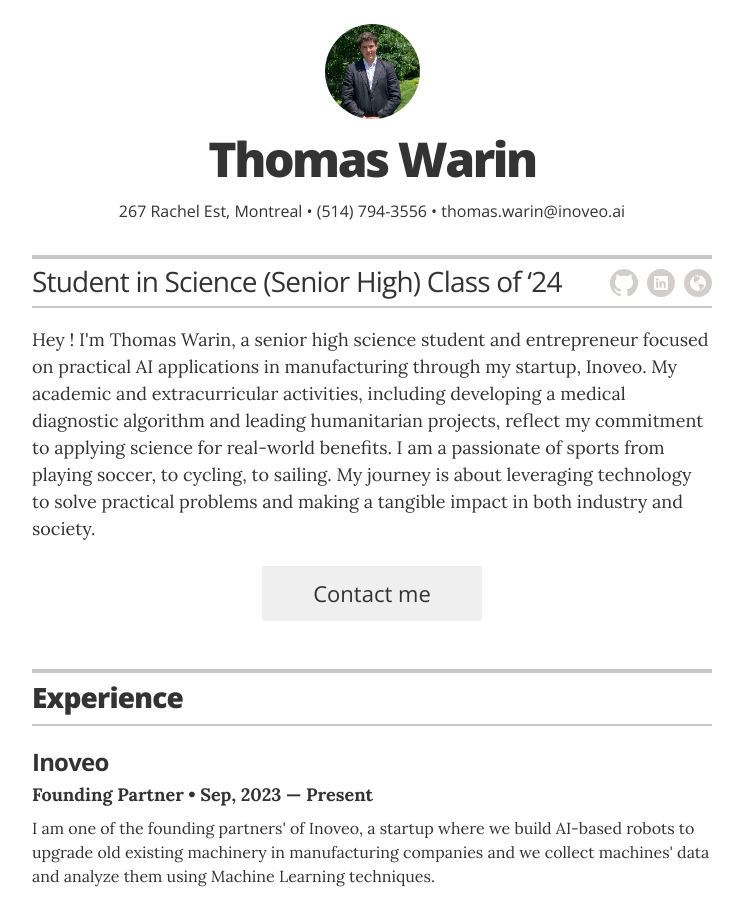
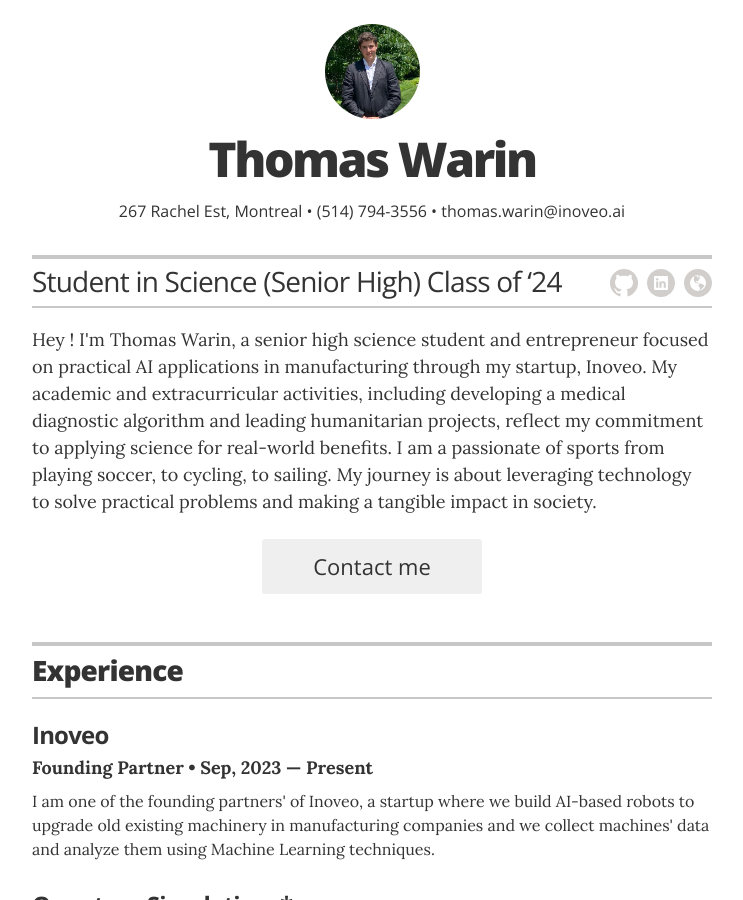
Before and after one commit to Tamus500/tamus500.github.io, a Jekyll site: the page built from index.html, in a window 1280 px wide and 900 px high. Shown: the whole window, without its empty margins (268-1011 px from the left). Built offline with Jekyll 4.4.1, drawn with Linux system fonts in a browser that asks for light colours.

Commit message:
Update _config.yml

```diff
--- a/_config.yml
+++ b/_config.yml
@@ -23,7 +23,7 @@
 resume_header_contact_info:     "267 Rachel Est, Montreal • (514) 794-3556 • thomas.warin@inoveo.ai"
 display_header_contact_info:    "true"
 
-resume_header_intro: "<p>Hey ! I'm Thomas Warin, a senior high science student and entrepreneur focused on practical AI applications in manufacturing through my startup, Inoveo. My academic and extracurricular activities, including developing a medical diagnostic algorithm and leading humanitarian projects, reflect my commitment to applying science for real-world benefits. I am a passionate of sports from playing soccer, to cycling, to sailing. My journey is about leveraging technology to solve practical problems and making a tangible impact in both industry and society.</p>"
+resume_header_intro: "<p>Hey ! I'm Thomas Warin, a senior high science student and entrepreneur focused on practical AI applications in manufacturing through my startup, Inoveo. My academic and extracurricular activities, including developing a medical diagnostic algorithm and leading humanitarian projects, reflect my commitment to applying science for real-world benefits. I am a passionate of sports from playing soccer, to cycling, to sailing. My journey is about leveraging technology to solve practical problems and making a tangible impact in society.</p>"
 
 # use "yes" to display the email contact button,
 # "no" to display an "I'm not looking for work" message,
```
